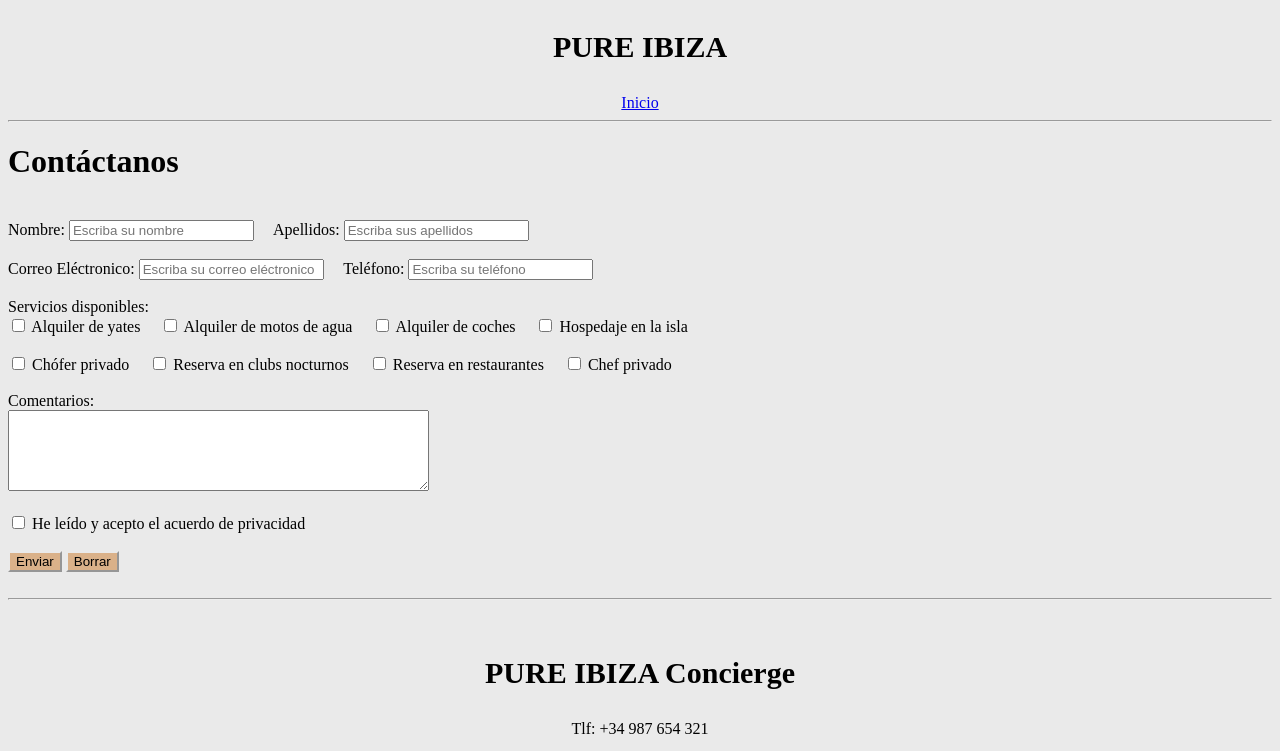
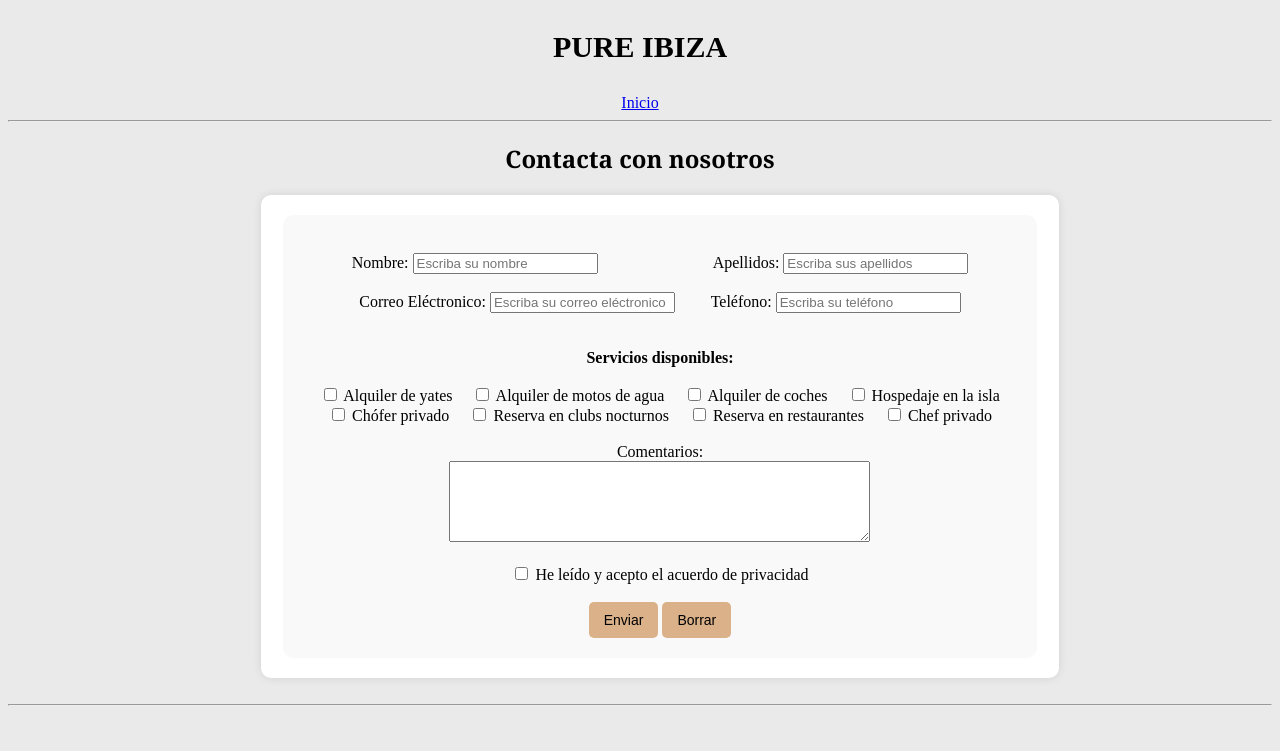
Before and after one commit to EvaPerezMartinez/PURE-IBIZA, a plain HTML site: page contacto.html in a window 1280 px wide. Shown: the top 751 px of the page. Drawn offline with Linux system fonts and the light colour scheme.

Commit message:
modificaciones del formulario

```diff
--- a/ProyectoMarketingDAM.css
+++ b/ProyectoMarketingDAM.css
@@ -7,11 +7,37 @@ header{
 p{
     font-family: 'Times New Roman', Times, serif;
 }
+h2{ /*titulo del formulario*/
+    text-align: center;
+    font-family: Georgia, 'Times New Roman', Times, serif;
+}
+form {
+    text-align: center;
+    align-items: center;
+    background: white;
+    padding: 20px;
+    border-radius: 10px;
+    box-shadow: 0 0 10px rgba(0, 0, 0, 0.1);
+    width: 60%;
+    margin-top: 20px;
+    margin-left: 20%;
+}
+fieldset {
+    background-color: #f9f9f9;
+    padding: 20px;
+    border-radius: 10px;
+    border: none;
+}
 button{ /*botón del formulario*/
     align-items: center;
     text-align: center;
     background-color: rgb(218, 177, 137);
     border-color: rgb(234, 234, 234);
+    cursor: pointer;
+    font-size: 14px;
+    padding: 10px 15px;
+            border: none;
+            border-radius: 5px;
 }
 #nombre{ /*encabezado | Nombre de la empresa*/
     font-size: 30px;
--- a/contacto.html
+++ b/contacto.html
@@ -15,12 +15,12 @@
         <hr>
     </header>
 
-    <h1>Contáctanos</h1>
+    <h2>Contacta con nosotros</h2>
     <!--FORMULARIO DE CONTACTO-->
     <form>
-        <br>
+        <fieldset><br>
             <label for="nombre">Nombre:</label>
-            <input type="text" name="nombre" placeholder="Escriba su nombre" required>&emsp;
+            <input type="text" name="nombre" placeholder="Escriba su nombre" required>&emsp;&emsp;&emsp;&emsp;&emsp;&emsp;&emsp;
 
             <label for="ap">Apellidos:</label>
             <input type="text" name="ap" placeholder="Escriba sus apellidos" required>
@@ -28,14 +28,14 @@
             <br><br>
 
             <label for="email">Correo Eléctronico:</label>
-            <input type="text" name="email" placeholder="Escriba su correo eléctronico" required>&emsp;
+            <input type="text" name="email" placeholder="Escriba su correo eléctronico" required>&emsp;&emsp;
 
             <label for="tlf">Teléfono:</label>
             <input type="text" name="tlf" placeholder="Escriba su teléfono" required>
 
-            <br><br>
+            <br><br><br>
 
-            <label for="servicios">Servicios disponibles:</label><br>
+            <label for="servicios"><b>Servicios disponibles:</b></label><br><br>
             <input type="checkbox" name="servicios">
             <label for="serv1">Alquiler de yates</label>&emsp;
             <input type="checkbox" name="servicios">
@@ -43,7 +43,7 @@
             <input type="checkbox" name="servicios">
             <label for="serv3">Alquiler de coches</label>&emsp;
             <input type="checkbox" name="servicios">
-            <label for="serv4">Hospedaje en la isla</label><br></br>
+            <label for="serv4">Hospedaje en la isla</label><br>
             <input type="checkbox" name="servicios">
             <label for="serv5">Chófer privado</label>&emsp;
             <input type="checkbox" name="servicios">
```
